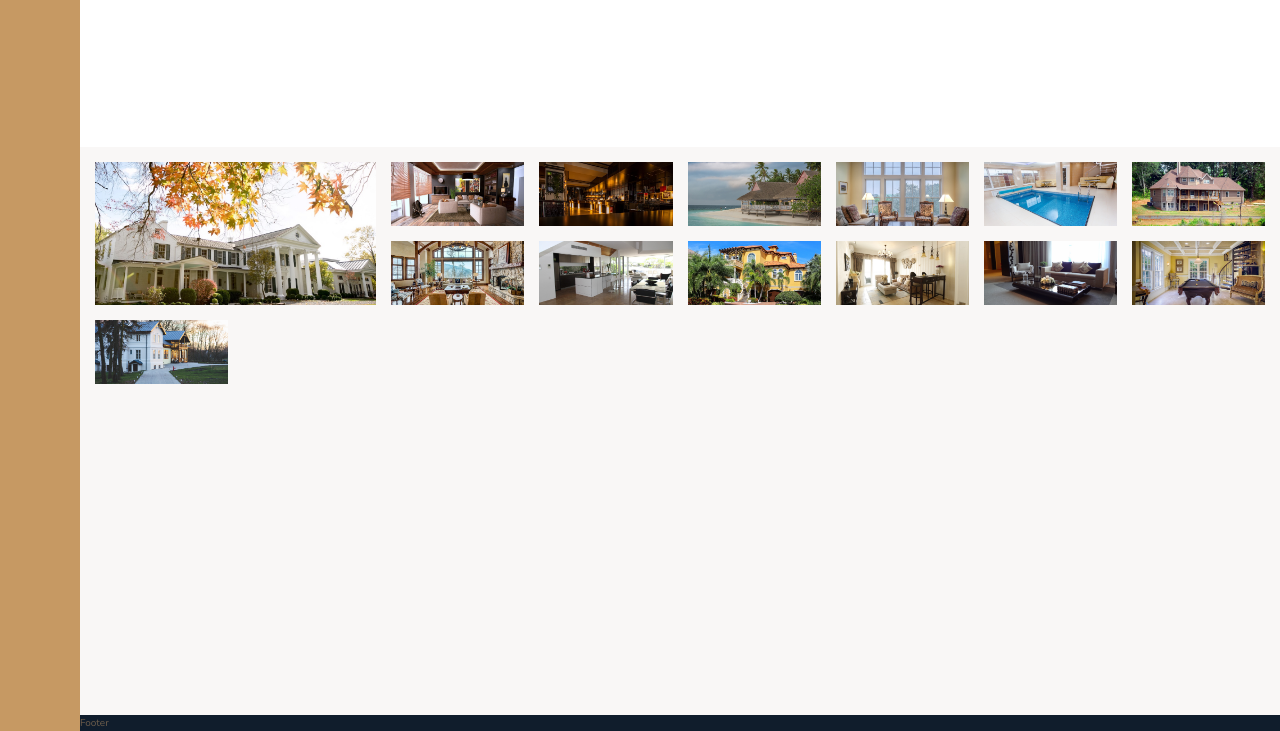
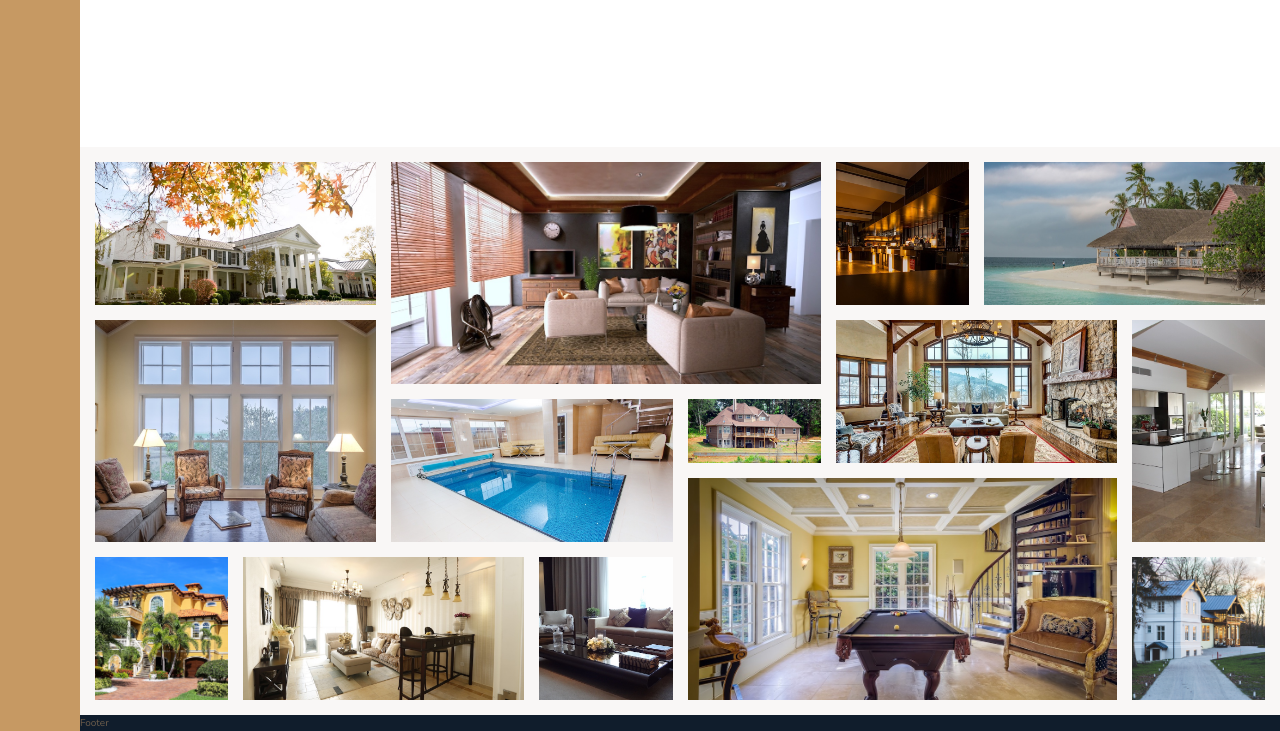
Before and after one commit to aikanshgarg/grid-nexter, a website: page index.html in a window 1280 px wide. Shown: the part 2900-3631 px from the top of the page. Drawn offline with nearby package versions, Linux system fonts and the light colour scheme.

Commit message:
gallery :)

```diff
--- a/grid-notes.txt
+++ b/grid-notes.txt
@@ -1,4 +1,6 @@
-- .feature{feature $}*6 >>> Emmet magic
+ >>> Emmet magic
+ 	- .feature{feature $}*6
+ 	- (figure.gallery__item.gallery__item--$>img.gallery__img[src="img/gal-$.jpeg"][alt="Gallery image $"])*14
 
 - To get the node modules folder from package.json file: sudo npm install
 
--- a/index.html
+++ b/index.html
@@ -288,7 +288,7 @@
         </section>
 
 
-        <section class="gallery">
+        <section class="gallery"><!-- (figure.gallery__item.gallery__item--$>img.gallery__img[src="img/gal-$.jpeg"][alt="Gallery image $"])*14 -->
             <figure class="gallery__item gallery__item--1"><img src="img/gal-1.jpeg" alt="Gallery image 1" class="gallery__img"></figure>
             <figure class="gallery__item gallery__item--2"><img src="img/gal-2.jpeg" alt="Gallery image 2" class="gallery__img"></figure>
             <figure class="gallery__item gallery__item--3"><img src="img/gal-3.jpeg" alt="Gallery image 3" class="gallery__img"></figure>
--- a/sass/_gallery.scss
+++ b/sass/_gallery.scss
@@ -16,6 +16,59 @@
 			grid-row: 1 / 3;
 			grid-column: 1 / 3;
 		}
+		&--2 {
+			grid-row: 1 / 4;
+			grid-column: 3 / 6;
+		}
+		&--3 {
+			grid-row: 1 / 3;
+			grid-column: 6 / 7;
+		}
+		&--4 {
+			grid-row: 1 / 3;
+			grid-column: 7 / 9;
+		}
+		&--5 {
+			grid-row: 3 / 6;
+			grid-column: 1 / 3;
+		}
+		&--6 {
+			grid-row: 4 / 6;
+			grid-column: 3 / 5;
+		}
+		&--7 { // smallest image which decides our cell's size
+			grid-row: 4 / 5;
+			grid-column: 5 / 6;
+		}
+		&--8 {
+			grid-row: 3 / 5;
+			grid-column: 6 / 8;
+		}
+		&--9 {
+			grid-row: 3 / 6;
+			grid-column: 8 / 9;
+		}
+		&--10 {
+			grid-row: 6 / 8;
+			grid-column: 1 / 2;
+		}
+		&--11 {
+			grid-row: 6 / 8;
+			grid-column: 2 / 4;
+		}
+		&--12 {
+			grid-row: 6 / 8;
+			grid-column: 4 / 5;
+		}
+		&--13 {
+			grid-row: 5 / 8;
+			grid-column: 5 / 8;
+		}
+		&--14 {
+			grid-row: 6 / 8;
+			grid-column: 8 / 9;
+		}
+
 
 	}
 
```
Also changed, not shown: css/style.css.
